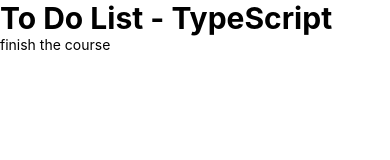
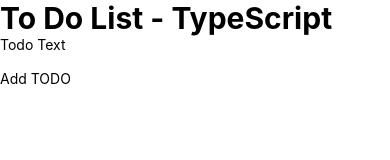
Before and after one commit to vietanhvo/TodoList_TS, a React Native app: screen / in a window 390 px wide. Shown: the top 160 px of the page. Built offline with nearby package versions, Linux system fonts and the light colour scheme.

Commit message:
Done some basic features

```diff
--- a/App.tsx
+++ b/App.tsx
@@ -1,15 +1,29 @@
-import React from 'react';
+import React, {useState} from 'react';
 import {StyleSheet, Text} from 'react-native';
 
+import {Todo} from './todo.models';
 import TodoList from './components/TodoList';
+import NewTodo from './components/NewTodo';
 
 const App: React.FC = () => {
-  const todos = [{id: 't1', text: 'finish the course'}];
+  const [todos, setTodos] = useState<Todo[]>([]);
+
+  const todoAddHandler = (text: string) => {
+    setTodos(prevTodo => [
+      ...prevTodo,
+      {id: Math.random().toString(), text: text},
+    ]);
+  };
+
+  const todoDeleteHandler = (id: string) => {
+    setTodos(prevTodo => prevTodo.filter((todo) => todo.id !== id))
+  }
 
   return (
     <>
       <Text style={styles.title}>To Do List - TypeScript</Text>
-      <TodoList items={todos}/>
+      <NewTodo onAddTodo={todoAddHandler} />
+      <TodoList items={todos} onDeleteTodo={todoDeleteHandler} />
     </>
   );
 };
@@ -17,8 +31,8 @@ const App: React.FC = () => {
 const styles = StyleSheet.create({
   title: {
     fontSize: 30,
-    fontWeight: 'bold'
-  }
+    fontWeight: 'bold',
+  },
 });
 
 export default App;
--- /dev/null
+++ b/components/NewTodo.tsx
@@ -0,0 +1,32 @@
+import React, {useState} from 'react';
+import {
+  Text,
+  View,
+  TouchableOpacity,
+  StyleSheet,
+  TextInput,
+} from 'react-native';
+
+interface newTodoProps {
+  onAddTodo: (todoTxt: string) => void;
+}
+
+const NewTodo: React.FC<newTodoProps> = (props) => {
+  const [txtInput, setTxtInput] = useState<string>('');
+
+  return (
+    <>
+      <View>
+        <Text>Todo Text</Text>
+        <TextInput value={txtInput} onChangeText={setTxtInput} />
+      </View>
+      <TouchableOpacity onPress={() => props.onAddTodo(txtInput)}>
+        <Text>Add TODO</Text>
+      </TouchableOpacity>
+    </>
+  );
+};
+
+const styles = StyleSheet.create({});
+
+export default NewTodo;
--- a/components/TodoList.tsx
+++ b/components/TodoList.tsx
@@ -1,8 +1,9 @@
 import React from 'react';
-import {Text, StyleSheet, FlatList} from 'react-native';
+import {Text, View, StyleSheet, FlatList, TouchableOpacity} from 'react-native';
 
 interface TodoListProps {
   items: {id: string; text: string}[];
+  onDeleteTodo: (id: string) => void;
 }
 
 const TodoList: React.FC<TodoListProps> = props => {
@@ -10,13 +11,25 @@ const TodoList: React.FC<TodoListProps> = props => {
     <FlatList
       data={props.items}
       keyExtractor={todo => todo.id}
-      renderItem={todo => {
-        return <Text>{todo.item.text}</Text>;
+      renderItem={({item}) => {
+        return (
+          <View style={styles.todoContainer}>
+            <Text>{item.text}</Text>
+            <TouchableOpacity onPress={props.onDeleteTodo.bind(null, item.id)}>
+              <Text>DELETE</Text>
+            </TouchableOpacity>
+          </View>
+        );
       }}
     />
   );
 };
 
-const styles = StyleSheet.create({});
+const styles = StyleSheet.create({
+  todoContainer: {
+    flexDirection: 'row',
+    justifyContent: 'space-between',
+  },
+});
 
 export default TodoList;
--- /dev/null
+++ b/todo.models.ts
@@ -0,0 +1,4 @@
+export interface Todo {
+  id: string;
+  text: string;
+}
```
